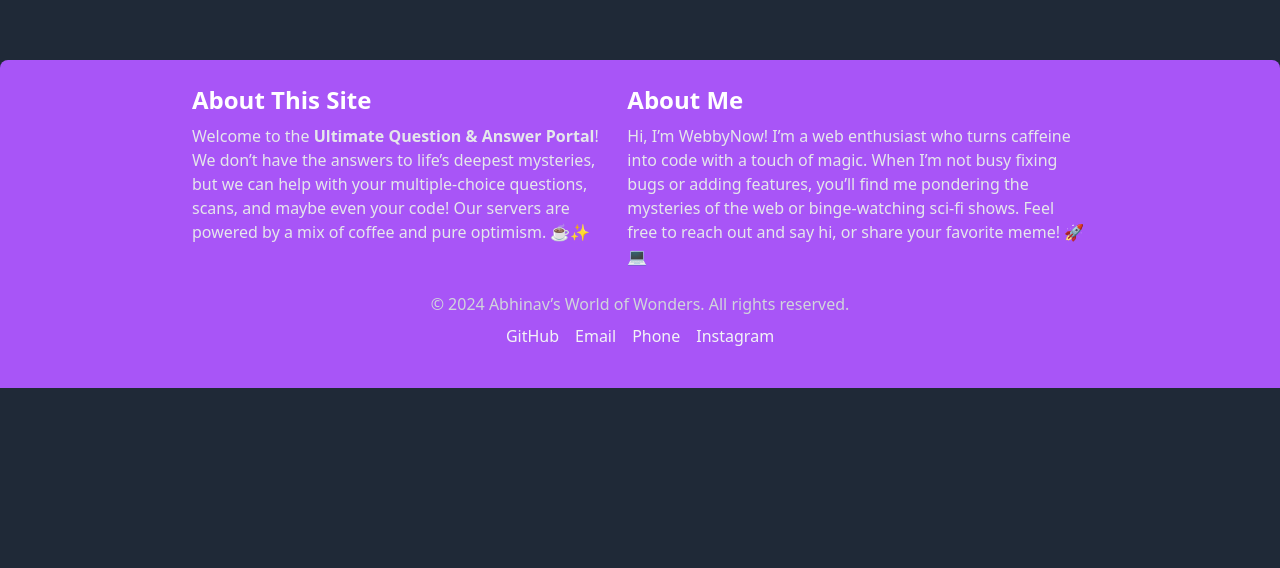
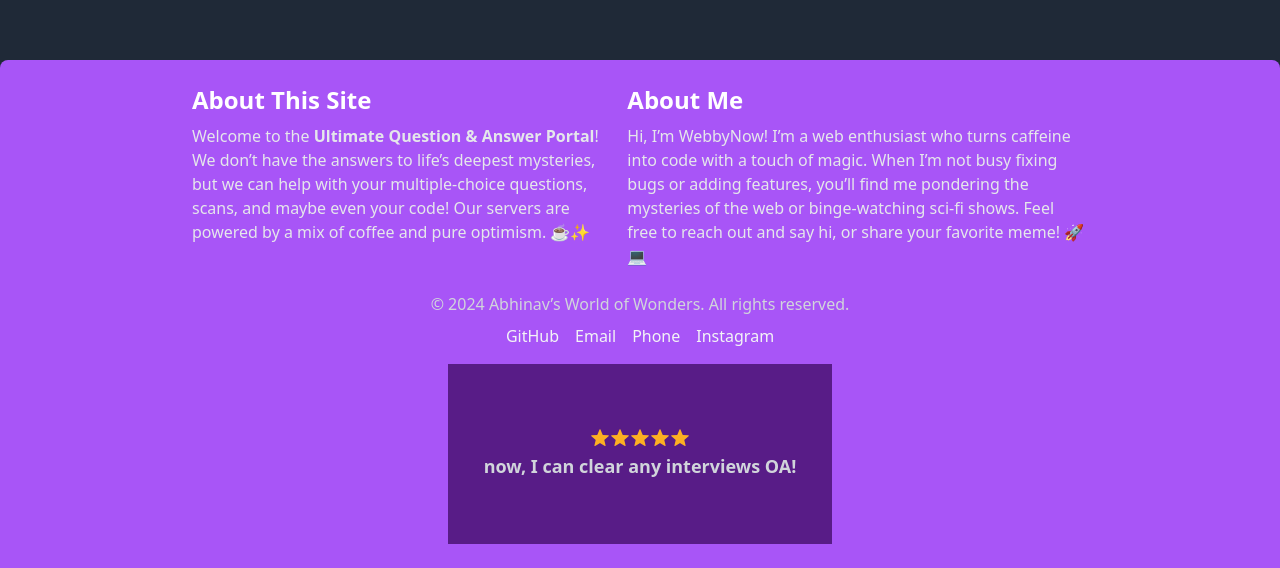
Before and after one commit to beenow011/copycode, a Next.js app: page /scan in a window 1280 px wide. Shown: the part 914-1482 px from the top of the page. Before the commit the page ends 1302 px from the top, so only its background shows below. Built offline with nearby package versions, Linux system fonts and the light colour scheme.

Commit message:
FEEDBACK

```diff
--- /dev/null
+++ b/src/app/component/Feedback.tsx
@@ -0,0 +1,68 @@
+// 👇 available here: https://crotus.io/dashboard/primitive-components
+// import { Stars } from "@/components/Stars"
+import { cn } from "@/lib/utils"
+import type { HTMLAttributes } from "react"
+
+export const Stars = ({
+    rating,
+    className,
+}: {
+    rating: number
+    className?: string
+}) => {
+    return new Array(5).fill(null).map((_, i) => (
+        <Star
+            key={i}
+            className={cn(className, "text-gray-300 size-5", {
+                "text-[#FDB022]": i <= rating,
+            })}
+        />
+    ))
+}
+
+interface StarProps extends HTMLAttributes<HTMLOrSVGElement> { }
+
+const Star = (props: StarProps) => {
+    return (
+        <svg {...props} viewBox="0 0 20 20">
+            <g clipPath="url(#clip0_264_330900)">
+                <path
+                    d="M9.53834 1.60996C9.70914 1.19932 10.2909 1.19932 10.4617 1.60996L12.5278 6.57744C12.5998 6.75056 12.7626 6.86885 12.9495 6.88383L18.3123 7.31376C18.7556 7.3493 18.9354 7.90256 18.5976 8.19189L14.5117 11.6919C14.3693 11.8139 14.3071 12.0053 14.3506 12.1876L15.5989 17.4208C15.7021 17.8534 15.2315 18.1954 14.8519 17.9635L10.2606 15.1592C10.1006 15.0615 9.89938 15.0615 9.73937 15.1592L5.14806 17.9635C4.76851 18.1954 4.29788 17.8534 4.40108 17.4208L5.64939 12.1876C5.69289 12.0053 5.6307 11.8139 5.48831 11.6919L1.40241 8.19189C1.06464 7.90256 1.24441 7.3493 1.68773 7.31376L7.05054 6.88383C7.23744 6.86885 7.40024 6.75056 7.47225 6.57744L9.53834 1.60996Z"
+                    fill="currentColor"
+                />
+            </g>
+            <defs>
+                <clipPath id="clip0_264_330900">
+                    <rect width="20" height="20" fill="white" />
+                </clipPath>
+            </defs>
+        </svg>
+    )
+}
+
+interface BasicStarReviewProps {
+    rating: number
+    text: string
+}
+
+export const BasicStarReview = ({ rating, text }: BasicStarReviewProps) => {
+    return (
+        <article
+            itemScope
+            itemType="https://schema.org/Review"
+            className="flex flex-col items-center gap-1 w-96 bg-purple-900 rouded-lg text-white px-6 py-12 sm:py-16 lg:px-8"
+        >
+            <header>
+                <h2 className="sr-only">Review</h2>
+                <div className="flex" aria-label={`Rating: ${rating} out of 5 stars`}>
+                    <Stars rating={rating} className="size-5" />
+                </div>
+                <meta itemProp="reviewRating" content={rating.toString()} />
+            </header>
+
+            <blockquote itemProp="reviewBody" className="max-w-prose text-center">
+                <p className="text-lg font-bold text-gray-300">{text}</p>
+            </blockquote>
+        </article>
+    )
+}
--- a/src/app/component/Footer.tsx
+++ b/src/app/component/Footer.tsx
@@ -1,4 +1,5 @@
 import Link from 'next/link';
+import { BasicStarReview } from './Feedback';
 
 const Footer = () => {
     return (
@@ -39,6 +40,13 @@ const Footer = () => {
                         Instagram
                     </a>
                 </div>
+                <div className='flex flex-col lg:flex-row gap-6 justify-center items-center'>
+                    <BasicStarReview
+                        rating={4}
+                        text="now, I can clear any interviews OA!"
+                    />
+
+                </div>
             </div>
         </footer>
     );
```
